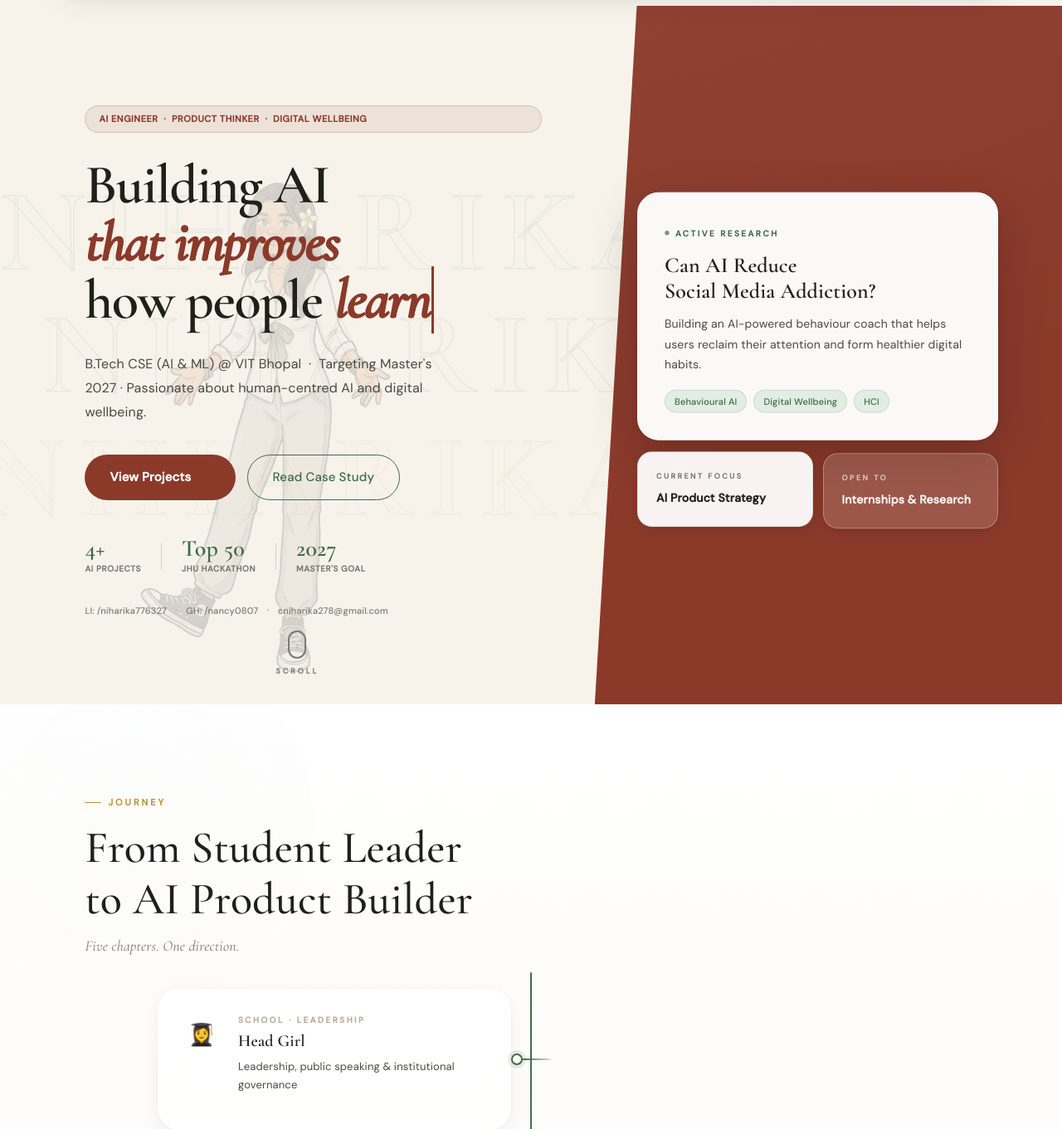
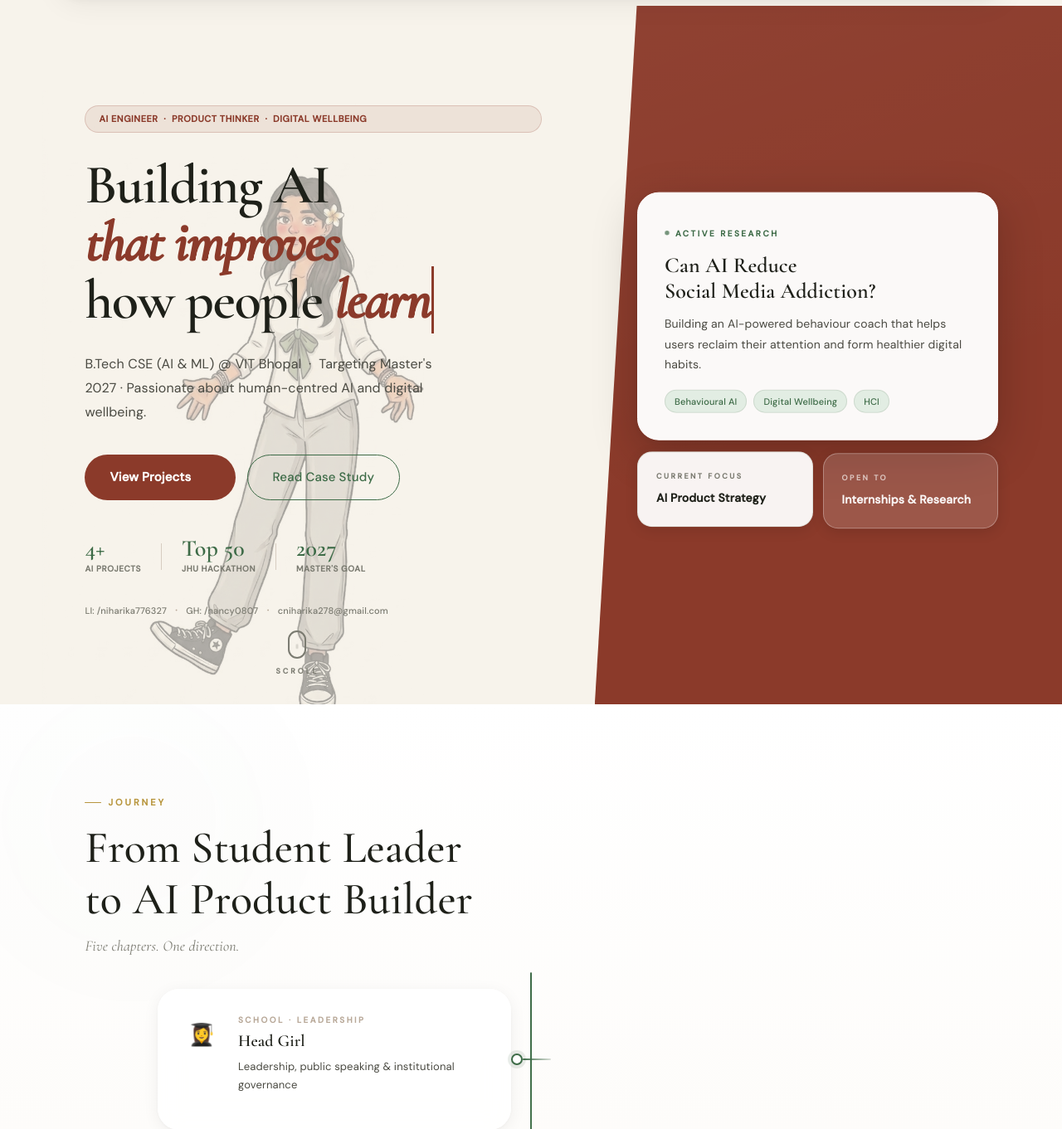
Before and after one commit to nancy0807/niharika-portfolio, a Flask app: page / in a window 1280 px wide. Shown: the part 93-1454 px from the top of the page at 83% size. Run offline with Flask 3, Linux system fonts and the light colour scheme.

Commit message:
remove hero wordmark, increase avatar visibility

```diff
--- a/static/css/style.css
+++ b/static/css/style.css
@@ -2169,10 +2169,10 @@ nav.scrolled .nav-inner {
 
 /* Hero — sits behind the copy as a faint background presence */
 .char-hero-bg {
-    width: 420px;
+    width: 460px;
     left: 4%;
-    top: 14%;
-    opacity: 0.16;
+    top: 12%;
+    opacity: 0.35;
     z-index: 0;
     mix-blend-mode: multiply;
     filter: none;
@@ -2193,7 +2193,7 @@ nav.scrolled .nav-inner {
 /* Tech Stack — presenting character, bottom right of the section, enlarged */
 .char-presenting {
     width: 230px;
-    bottom: 10px;
+    bottom: 80px;
     right: 3%;
     opacity: 0.9;
     filter: drop-shadow(0 6px 18px rgba(0,0,0,0.08));
@@ -2203,7 +2203,7 @@ nav.scrolled .nav-inner {
 /* Contact — thinking character bottom left */
 .char-thinking {
     width: 160px;
-    bottom: 40px;
+    bottom: 80px;
     left: 2%;
     opacity: 0.88;
     filter: drop-shadow(0 4px 12px rgba(0,0,0,0.08));
@@ -2213,7 +2213,7 @@ nav.scrolled .nav-inner {
 /* Contact — dreaming character (currently unused, kept in case it's re-added) */
 .char-dreaming {
     width: 180px;
-    bottom: 60px;
+    bottom: 80px;
     right: 3%;
     opacity: 0.85;
     filter: drop-shadow(0 4px 12px rgba(0,0,0,0.08));
--- a/templates/index.html
+++ b/templates/index.html
@@ -51,13 +51,6 @@
 
 <!-- ===================== HERO ===================== -->
 <section class="hero" id="about">
-
-    <!-- Wordmark behind everything -->
-    <div class="hero-wordmark" aria-hidden="true">
-        <span class="wm-line">NIHARIKA</span>
-        <span class="wm-line">NIHARIKA</span>
-        <span class="wm-line">NIHARIKA</span>
-    </div>
 
     <!-- Brick right panel -->
     <div class="hero-block" aria-hidden="true"></div>
```
